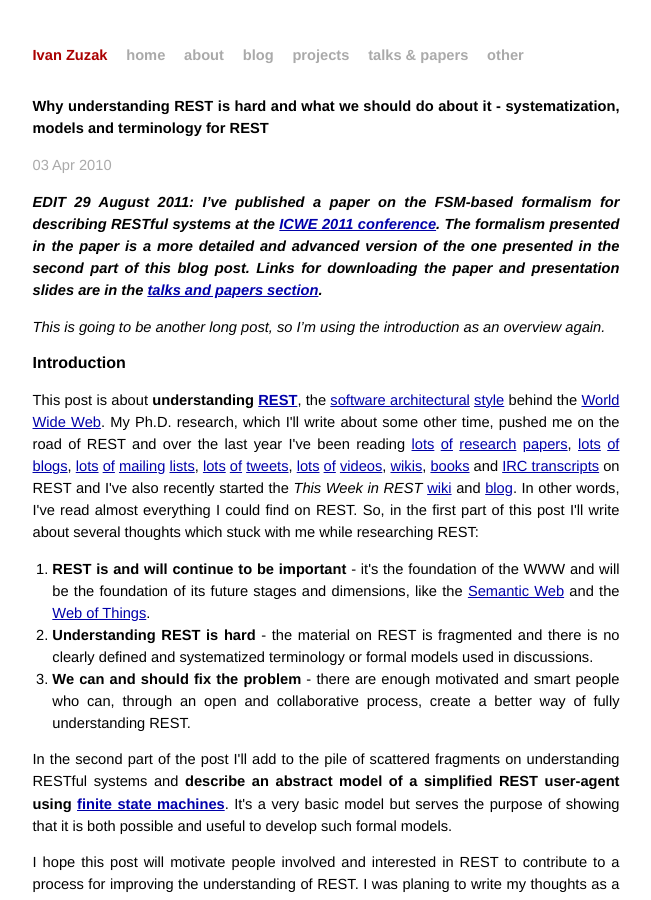
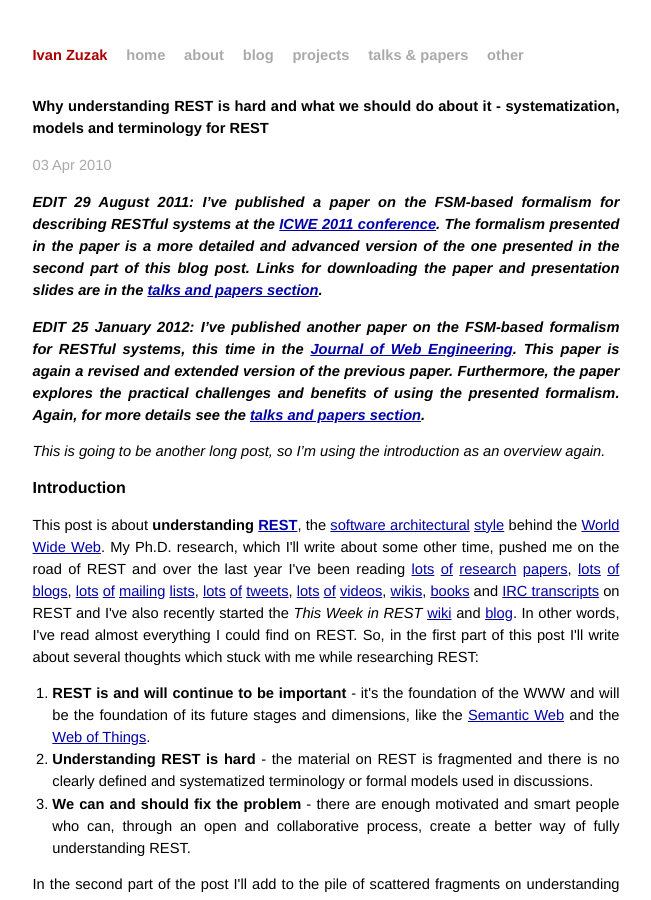
Before and after one commit to izuzak/izuzak.github.com, a Jekyll site: the page built from _posts/2010-04-03-why-understanding-rest-is-hard-and-what-we-should-do-about-it-systematization-models-and-terminology-for-rest.markdown, in a window 1280 px wide and 900 px high. Shown: the whole window, without its empty margins (314-965 px from the left). Built offline with Jekyll 4.4.1, drawn with Linux system fonts in a browser that asks for light colours; Markdown is read by kramdown in place of the engine named in the settings.

Commit message:
update REST FSM model blog post

```diff
--- a/_posts/2010-04-03-why-understanding-rest-is-hard-and-what-we-should-do-about-it-systematization-models-and-terminology-for-rest.markdown
+++ b/_posts/2010-04-03-why-understanding-rest-is-hard-and-what-we-should-do-about-it-systematization-models-and-terminology-for-rest.markdown
@@ -4,6 +4,8 @@ title: Why understanding REST is hard and what we should do about it - systemati
 commentIssueId: 9
 ---
 <em><strong>EDIT 29 August 2011: I've published a paper on the FSM-based formalism for describing RESTful systems at the <a href="http://icwe2011.webengineering.org/">ICWE 2011 conference</a>. The formalism presented in the paper is a more detailed and advanced version of the one presented in the second part of this blog post. Links for downloading the paper and presentation slides are in the <a href="http://ivanzuzak.info/#talks">talks and papers section</a>.</strong></em>
+
+<em><strong>EDIT 25 January 2012: I've published another paper on the FSM-based formalism for RESTful systems, this time in the <a href="http://www.rintonpress.com/journals/jwe/">Journal of Web Engineering</a>. This paper is again a revised and extended version of the previous paper. Furthermore, the paper explores the practical challenges and benefits of using the presented formalism. Again, for more details see the <a href="http://ivanzuzak.info/#talks">talks and papers section</a>.</strong></em>
 
 <em>This is going to be another long post, so I'm using the introduction as an overview again.</em>
 
```
